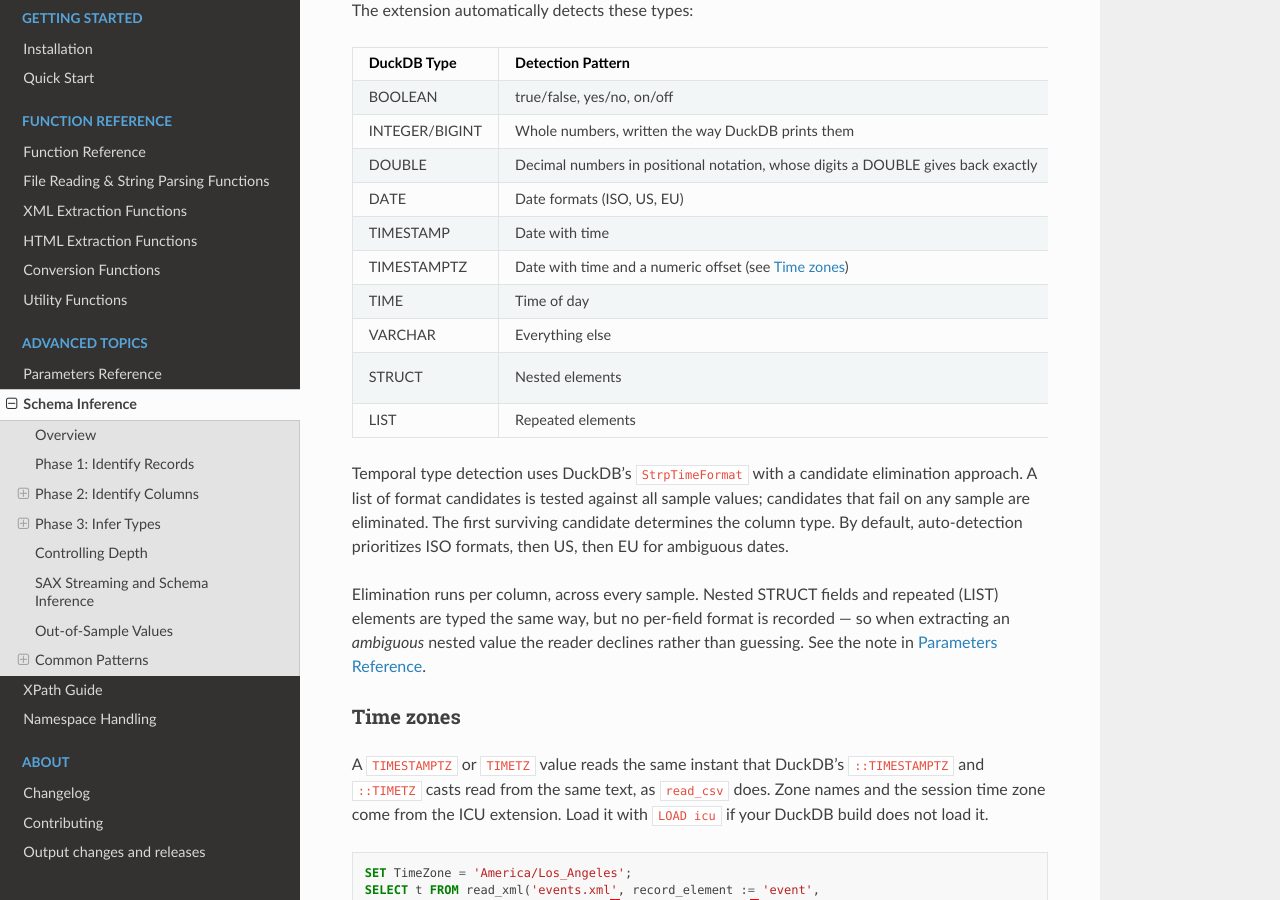
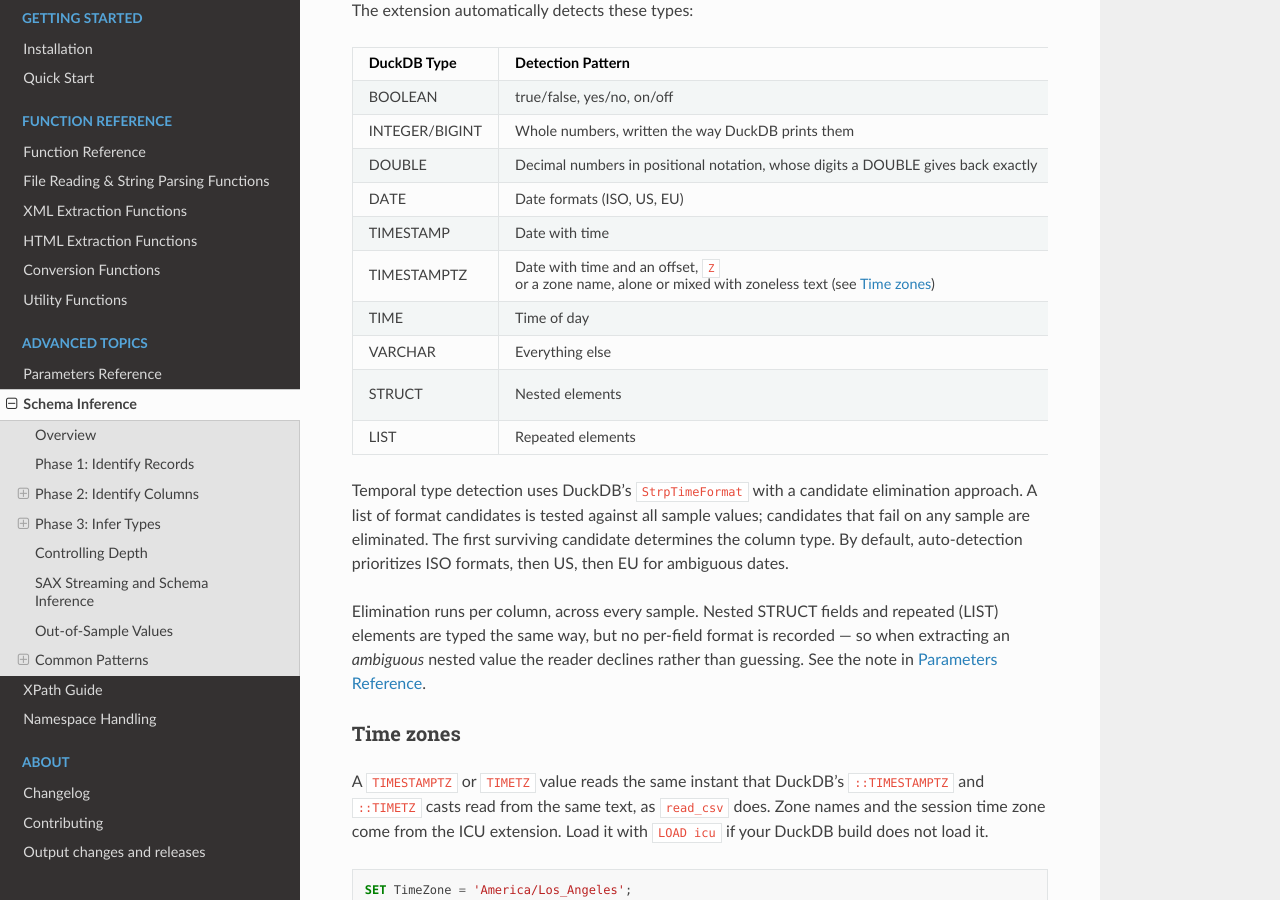
Before and after one commit to teaguesterling/duckdb_webbed, a Sphinx documentation site: the page built from docs/schema_inference.rst, in a window 1280 px wide and 900 px high, scrolled down 3054 px. Built offline with Sphinx 7.4.7 and the Read the Docs theme 3.1.0, drawn with Linux system fonts in a browser that asks for light colours.

Commit message:
docs: the TIMESTAMPTZ inference row and README bullet name zones and mixed text (#242)
Both said inference needs a numeric offset. After #262, an offset, Z
or a zone name, alone or mixed with zoneless text, infers TIMESTAMPTZ.

Co-Authored-By: Claude Opus 5.5 (1M context) <noreply@anthropic.com>
Claude-Session: https://claude.ai/code/session_018b8k4Hc5jjq4EL4YUkAq8Q

```diff
--- a/docs/schema_inference.rst
+++ b/docs/schema_inference.rst
@@ -173,8 +173,8 @@ The extension automatically detects these types:
      - Date with time
      - ``2024-01-15T10:30:00``
    * - TIMESTAMPTZ
-     - Date with time and a numeric offset (see :ref:`time-zones`)
-     - ``2024-01-15T10:30:00+05:00``
+     - Date with time and an offset, ``Z`` or a zone name, alone or mixed with zoneless text (see :ref:`time-zones`)
+     - ``2024-01-15T10:30:00+05:00``, ``2024-01-15 10:30:00 America/New_York``
    * - TIME
      - Time of day
      - ``10:30:00``, ``02:30:00 PM``
```
Also changed, not shown: README.md (+1 -1 lines).
